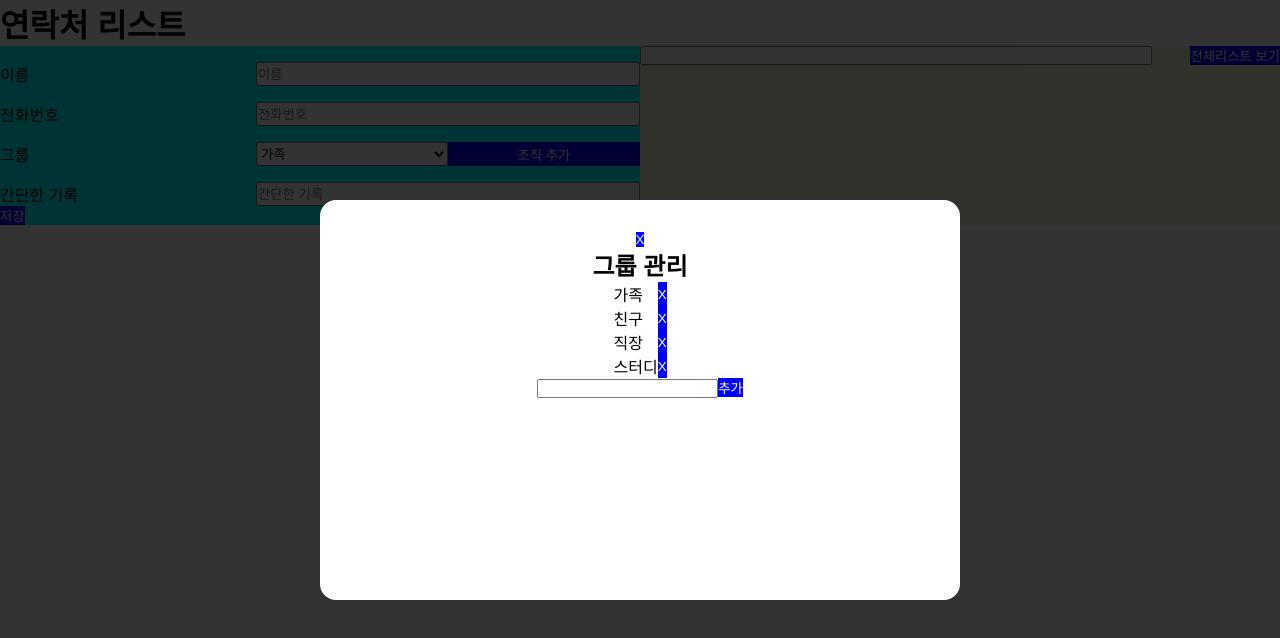
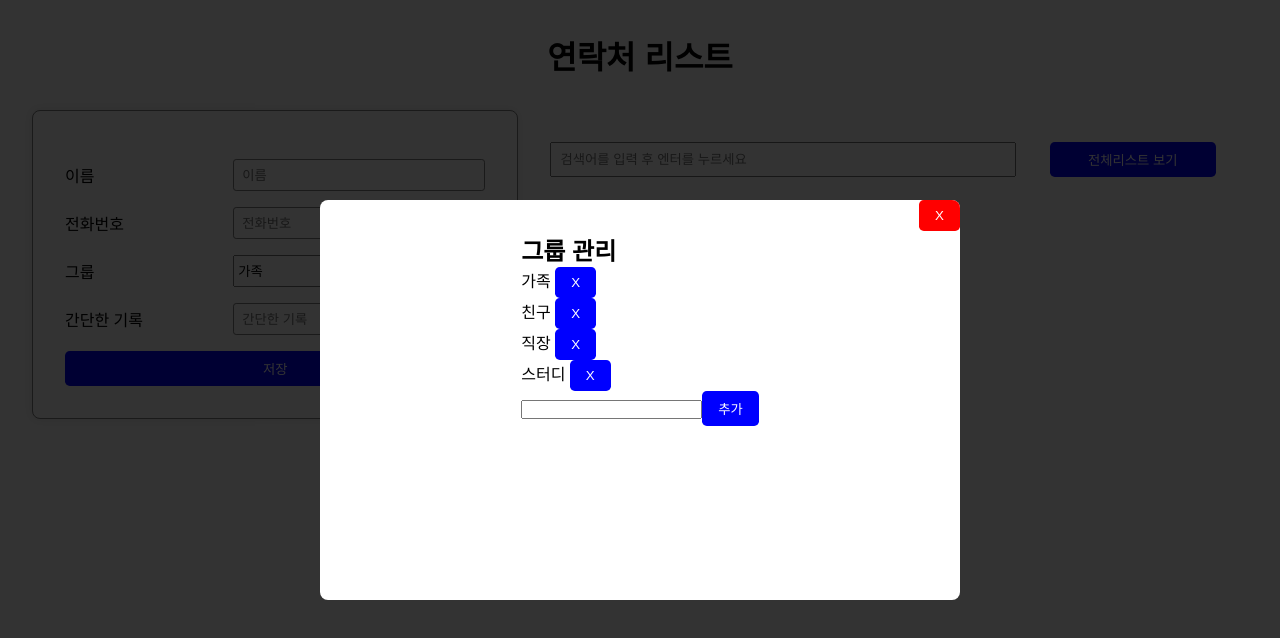
Before and after one commit to wilderif/practice-devcourse, a React (Vite) app in the folder 07_React_Basics/: page / in a window 1280 px wide. Both pictures are taken after a click on the button "조직 추가". Shown: the top 638 px of the page. Built offline with nearby package versions, Linux system fonts and the light colour scheme.

Commit message:
refactor(07_React_Basics): Improve CSS styling and layout

```diff
--- a/07_React_Basics/src/components/input_area/GroupModal.jsx
+++ b/07_React_Basics/src/components/input_area/GroupModal.jsx
@@ -38,6 +38,7 @@ const GroupModal = ({
 
   return createPortal(
     <dialog className="modal" ref={dialogRef} onClose={onClose}>
+      <div className="group-modal">
         <button onClick={() => setIsModalOpen(false)}>X</button>
         <h2>그룹 관리</h2>
         <ul>
@@ -59,6 +60,7 @@ const GroupModal = ({
           />
           <button onClick={() => handleAddGroup(newGroupInput)}>추가</button>
         </div>
+      </div>
     </dialog>,
     document.getElementById("modal-root")
   );
--- a/07_React_Basics/src/components/list_area/DetailModal.jsx
+++ b/07_React_Basics/src/components/list_area/DetailModal.jsx
@@ -16,12 +16,14 @@ const DetailModal = ({ isModalOpen, setIsModalOpen, onClose, contact }) => {
 
   return createPortal(
     <dialog className="modal" ref={dialogRef} onClose={onClose}>
+      <div className="detail-modal">
         <button onClick={() => setIsModalOpen(false)}>X</button>
         <h2>연락처 상세 정보</h2>
         <p>이름: {contact.name}</p>
         <p>전화번호: {contact.phone}</p>
         <p>그룹: {contact.group}</p>
         <p>메모: {contact.note}</p>
+      </div>
     </dialog>,
     document.getElementById("modal-root")
   );
--- a/07_React_Basics/src/components/list_area/List.jsx
+++ b/07_React_Basics/src/components/list_area/List.jsx
@@ -8,10 +8,10 @@ const List = ({ contact, onDelete, onClickDetail }) => {
 
   return (
     <li>
-      <div>
+      <p>
         {contact.name} {contact.phone} {contact.group}
-      </div>
-      <div>
+      </p>
+      <div className="list-button-container">
         <button
           onClick={() => {
             onClickDetail(contact);
--- a/07_React_Basics/src/components/list_area/SearchCon.jsx
+++ b/07_React_Basics/src/components/list_area/SearchCon.jsx
@@ -1,7 +1,7 @@
 const SearchCon = ({ handleUpdate }) => {
   return (
     <div className="search-container">
-      <input type="text" />
+      <input type="text" placeholder="검색어를 입력 후 엔터를 누르세요" />
       <button onClick={handleUpdate}>전체리스트 보기</button>
     </div>
   );
--- a/07_React_Basics/src/index.css
+++ b/07_React_Basics/src/index.css
@@ -26,39 +26,53 @@ button {
   background-color: blue;
   color: white;
 
+  padding: 0.5rem 1rem;
+  border-radius: 0.3rem;
+
   /* width: 100%; */
 }
 
-.like-btn img {
-  height: 100%;
-  width: 100%;
+h1 {
+  padding-top: 2rem;
+  text-align: center;
 }
 
-/*  */
-
+/* Container */
 .app-container {
   display: flex;
-  background-color: aquamarine;
+
+  padding: 2rem;
 }
 
-/*  */
-
+/* Input Form */
 .input-container {
-  background-color: aqua;
-  width: 50%;
+  background-color: white;
+  width: 40%;
+  padding: 2rem;
+  border-radius: 8px; /* 둥근 모서리 추가 */
+  border: 1px solid gray;
+  box-shadow: 0 0 10px rgba(0, 0, 0, 0.1); /* 그림자 추가 */
 }
-
-/*  */
 
 .input-element {
   margin-top: 1rem;
   display: flex;
   justify-content: space-between;
+  align-items: center;
 }
 
 .input-element input,
 .input-element .select-element {
+  height: 2rem;
   width: 60%;
+  border-radius: 0.2rem;
+  border: 1px solid gray;
+  padding: 0.5rem;
+}
+
+.input-element .select-element {
+  border: none;
+  padding: 0;
 }
 
 .input-element .select-element {
@@ -77,17 +91,31 @@ button {
   color: red;
 }
 
-/*  */
+.input-container > button {
+  width: 100%;
+  margin-top: 1rem;
+}
 
+/* List Area */
 .list-area {
-  width: 50%;
-  background-color: beige;
+  width: 60%;
+  padding: 2rem;
+}
+
+.list-area ul {
+  margin-top: 1rem;
 }
 
 .list-area ul li {
   display: flex;
   justify-content: space-between;
-  border-bottom: 1px solid #000;
+  align-items: center;
+  padding: 0.5rem 0;
+  border-bottom: 1px solid lightgray;
+}
+
+.list-area ul li:last-child {
+  border-bottom: none;
 }
 
 .search-container {
@@ -95,8 +123,21 @@ button {
   justify-content: space-between;
 }
 
+.list-area .list-button-container {
+  width: 25%;
+}
+
+.list-area ul li button {
+  width: 50%;
+}
+
 .search-container input {
-  width: 80%;
+  width: 70%;
+  padding: 0.5rem;
+}
+
+.search-container button {
+  width: 25%;
 }
 
 /* Modal */
@@ -109,7 +150,7 @@ button {
   flex-direction: column;
   align-items: center;
   background-color: white;
-  border-radius: 1rem;
+  border-radius: 0.5rem;
   border: none;
   padding-top: 2rem;
   width: 50%;
@@ -121,7 +162,15 @@ button {
   background-color: rgba(0, 0, 0, 0.8);
 }
 
-.modal .group {
-  display: flex;
-  justify-content: space-between;
+.modal > div > button {
+  position: absolute;
+  top: 0;
+  right: 0;
+  background-color: red;
 }
+
+.modal .group-modal {
+}
+
+.modal .detail-modal {
+}
```
Lines whose indentation alone changed are shown as unchanged.
